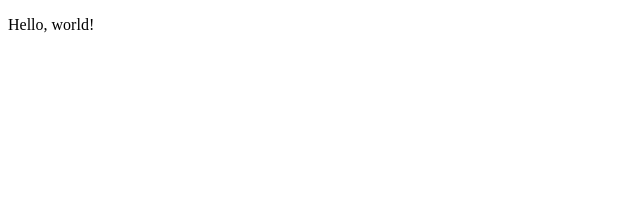
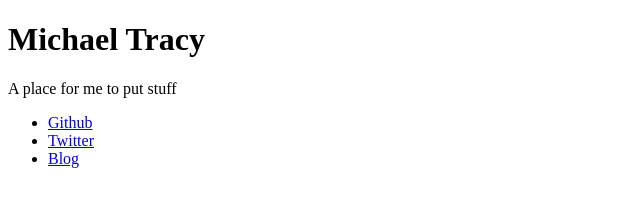
Before and after one commit to slightlycuban/facespace, a plain HTML site: page public/index.html in a window 1280 px wide. Shown: the whole page, without its empty margins (0-640 px from the left). Drawn offline with Linux system fonts and the light colour scheme.

Commit message:
Make index.html do something useful

```diff
--- a/public/index.html
+++ b/public/index.html
@@ -1,9 +1,15 @@
 <!DOCTYPE html>
 <html>
 	<head>
-		<title>Good morning</title>
+		<title>The Website of Michael Tracy</title>
 	</head>
 	<body>
-		<p>Hello, world!</p>
+		<h1>Michael Tracy</h1>
+		<p>A place for me to put stuff</p>
+		<ul>
+			<li><a href="https://github.com/michaeltracy/">Github</a></li>
+			<li><a href="https://twitter.com/slightlycuban">Twitter</a></li>
+			<li><a href="https://exiledpenguin.wordpress.com/">Blog</a></li>
+		</ul>
 	</body>
 </html>
```
